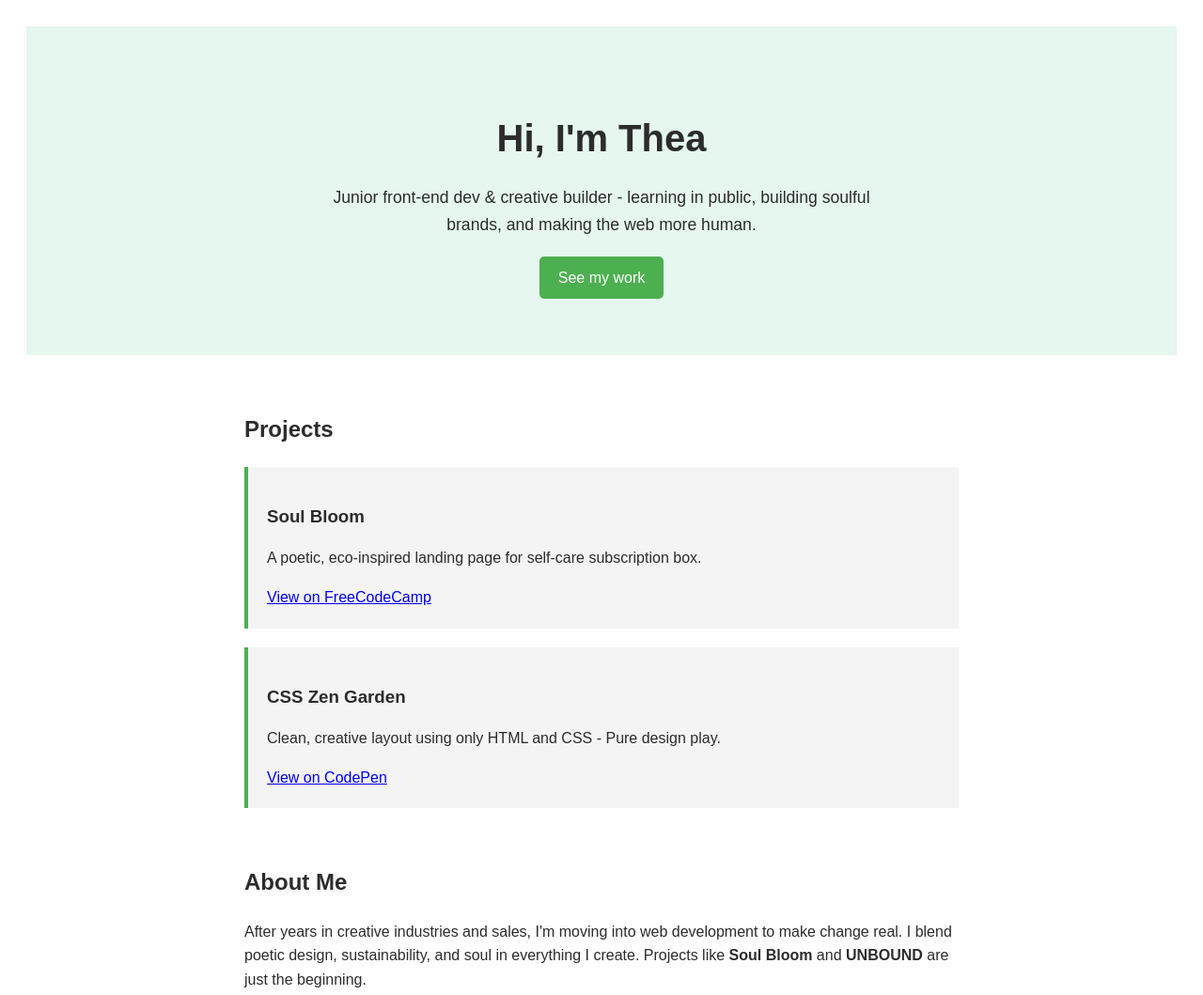
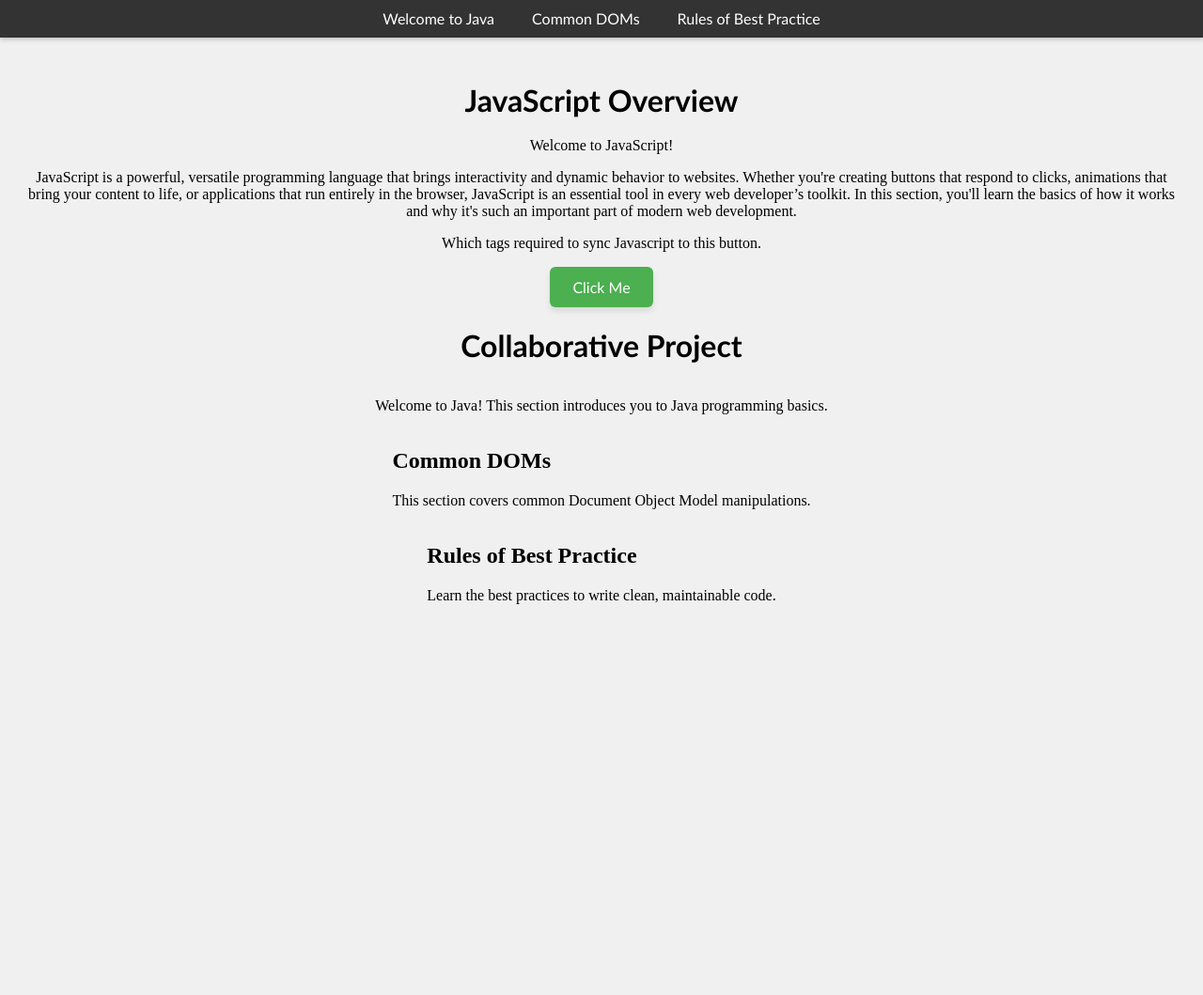
Before and after one commit to th3acarr/Java-Practice, a plain HTML site: page index.html in a window 1280 px wide. Shown: the top 1059 px of the page at 94% size. After the commit the page ends 800 px from the top, so only its background shows below. Drawn offline with Linux system fonts and the light colour scheme.

Commit message:
Add files via upload

```diff
--- a/index.html
+++ b/index.html
@@ -1,43 +1,51 @@
+<!DOCTYPE html>
+<html lang="en" >
+<head>
+  <meta charset="UTF-8">
+  <title>Untitled</title>
+  <link rel="stylesheet" href="./style.css">
 
-<!DOCTYPE html>
+</head>
+<body>
+<!-- partial:index.partial.html -->
 <html lang="en">
-  <head>
-    <meta charset="UTF-8" />
-    <meta name="viewport" content="width=device-width, initial-scale=1.0"/>
-    <title> Thea | Dev Portfolio</title>
-    <link rel="stylesheet" href="style.css" />
-  </head>
+<head>
+  <meta charset="UTF-8">
+  <title>Collaborative Project</title>
+  <link rel="stylesheet" href="style.css">
+</head>
+<body>
+  <nav class="navbar">
+    <ul>
+      <li><a href="#welcome">Welcome to Java</a></li>
+      <li><a href="#common-doms">Common DOMs</a></li>
+      <li><a href="#best-practice">Rules of Best Practice</a></li>
+    </ul>
+  </nav>
+  <section id="welcome">
+  <h1 id="title" class="title" name="title">JavaScript Overview</h1>
+  <p id="description" name="description" class="description">Welcome to JavaScript!</p>
+  <p id="answer-1" name="answer-1">JavaScript is a powerful, versatile programming language that brings interactivity and dynamic behavior to websites. Whether you're creating buttons that respond to clicks, animations that bring your content to life, or applications that run entirely in the browser, JavaScript is an essential tool in every web developer’s toolkit. In this section, you'll learn the basics of how it works and why it's such an important part of modern web development.</p>
+  <p>Which tags required to sync Javascript to this button.</p>
+<button id="myButton">Click Me</button>
+<script src="script.js"></script>
+  </section>
+    <h1 id="title" class="title" name="title">Collaborative Project</h1>
+    <p>Welcome to Java! This section introduces you to Java programming basics.</p>
+  </section>
+
+  <section id="common-doms">
+    <h2 class="section-title">Common DOMs</h2>
+    <p>This section covers common Document Object Model manipulations.</p>
+  </section>
+
+  <section id="best-practice">
+    <h2 class="section-title">Rules of Best Practice</h2>
+    <p>Learn the best practices to write clean, maintainable code.</p>
+  </section>
   </body>
-<header class="hero">
-  <h1>Hi, I'm Thea</h1>
-  <p>Junior front-end dev & creative builder - learning in public, building soulful brands, and making the web more human. </p>
-  <a href=#projects class="cta">See my work</a>
-</header>
-<section id="projects" class="projects">
-  <h2>Projects</h2>
-  <div class="project-card">
-    <h3>Soul Bloom</h3>
-    <p>A poetic, eco-inspired landing page for self-care subscription box. </p>
-    <a href="https://www.freecodecamp.org/learn/2022/responsive-web-design/build-a-product-landing-page-project/build-a-product-landing-page" target="_blank">View on FreeCodeCamp</a>
-  </div>
-  <div class="project-card">
-    <h3>CSS Zen Garden</h3>
-    <p>Clean, creative layout using only HTML and CSS - Pure design play.</p>
-    <a href="https://" tagret="_blank">View on CodePen</a>
-  </div>
-</section>
-<section class="about">
-  <h2>About Me</h2>
-  <p>After years in creative industries and sales, I'm moving into web development to make change real. I blend poetic design, sustainability, and soul in everything I create. Projects like <strong>Soul Bloom</strong> and <strong> UNBOUND </strong> are just the beginning. </p>
-  </section>
-<footer class="contact">
-  <h2>Let's Connect</h2>
-  <p>Email me at: <a href="Theacarr1@icloud.com"> Theacarr1@icloud.com</a></p>
-  <p>
-    <a href="Github username">Github</a> |
-    <a href="codepenusername">CodePen</a> |
-    <a href="linkedinusername">LinkedIn</a>
-  </p>
-</footer>
+<!-- partial -->
+  <script  src="./script.js"></script>
+
 </body>
 </html>
--- /dev/null
+++ b/script.js
@@ -0,0 +1,37 @@
+document.addEventListener('DOMContentLoaded', () => {
+  const navbar = document.querySelector('.navbar');
+
+  setTimeout(() => {
+    navbar.classList.add('show');
+  }, 100); // slight delay for smoother effect
+
+  window.addEventListener('scroll', () => {
+    if (window.scrollY > 20) {
+      navbar.classList.add('scrolled');
+    } else {
+      navbar.classList.remove('scrolled');
+    }
+  });
+});
+
+document.addEventListener("DOMContentLoaded", () => {
+  const title = document.getElementById("title");
+
+  title.style.opacity = 1;
+  title.style.transform = "scale(1)";
+  title.style.transition = "opacity 0.5s ease, transform 0.5s ease";
+
+  function animateTitle() {
+
+    title.style.opacity = 0.5;
+    title.style.transform = "scale(0.9)";
+
+
+    setTimeout(() => {
+      title.style.opacity = 1;
+      title.style.transform = "scale(1)";
+    }, 500); // Match the transition duration
+  }
+
+  setInterval(animateTitle, 3000);
+});
--- a/style.css
+++ b/style.css
@@ -1,66 +1,97 @@
-* {
-  magin: 0;
+.navbar {
+  width: 100%;
+  background-color: #333;
+  position: fixed;
+  top: 0;
+  left: 0;
+  z-index: 1000;
+  padding: 10px 0;
+  box-shadow: 0 2px 5px rgba(0, 0, 0, 0.2);
+}
+
+.navbar ul {
+  list-style-type: none;
+  display: flex;
+  justify-content: center;
+  margin: 0;
   padding: 0;
-  box-sizing: border-box;
 }
-body {
-  font-family: 'Arial', sans-serif;
-  line-height: 1.6;
-  color: #2c2c2c;
-  background-color: #fefefe;
-  padding: 20px;
+
+.navbar li {
+  margin: 0 20px;
 }
-.hero {
-  text-align: center;
-  padding: 60px 20px;
-  background: #e5f7ee;
-}
-.hero h1 {
-  font-size: 2.5rem;
-  margin-bottom: 10px;
-}
-.hero p {
-  font-size: 1.1rem;
-  margin-bottom: 20px;
-  max-width: 600px;
-  margin-left: auto;
-  margin-right: auto;
-}
-.cta {
-  display: inline-block;
-  padding: 10px 20px;
-  background: #4caf50;
+
+.navbar a {
   color: white;
   text-decoration: none;
-  border-decoration: none;
-  border-radius: 5px;
+  font-family: 'Trebuchet MS', sans-serif;
+  font-size: 1rem;
+  transition: color 0.3s ease;
 }
-.projects, .about, .contact {
-  max-width: 800px;
-  margin: 60px auto;
- padding: 0 20px;
+
+.navbar a:hover {
+  color: #4CAF50;
 }
-.projects h2, .about h2, .contact h2 {
-  margin-bottom: 20px;
+
+.navbar {
+  opacity: 0;
+  transform: translateY(-20px);
+  transition: opacity 0.6s ease, transform 0.6s ease, padding 0.3s ease;
 }
-.project-card {
-  background: #f4f4f4;
-  padding: 20px;
-  margin-bottom: 20px;
-  border-left: 4px solid #4caf50;
+
+.navbar.show {
+  opacity: 1;
+  transform: translateY(0);
 }
-.project-card h3 {
-  margin-bottom: 10px;
+
+.navbar.scrolled {
+  padding: 5px 0;
+  box-shadow: 0 4px 10px rgba(0, 0, 0, 0.2);
+  background-color: #222;
 }
-footer a {
-  color: 4caf50;
-  text-decoration: none;
+
+body {
+      display: flex;
+      flex-direction: column;
+      justify-content: center;
+      align-items: center;
+      margin: 0;
+      background-color: #f0f0f0;
+     padding: 30px;
+     padding-top: 60px;
+     box-sizing: border-box;
+
+    }
+
+    .title {
+      text-align: center;
+      font-family: 'Trebuchet MS', sans-serif;
+      font-size: 2rem;
+      margin-bottom: 20px;
+    }
+
+    button {
+      background-color: #4CAF50;
+      color: white;
+      padding: 12px 24px;
+      border: none;
+      border-radius: 6px;
+      font-size: 16px;
+      font-family: 'Trebuchet MS', sans-serif;
+      cursor: pointer;
+      transition: background-color 0.3s ease, transform 0.2s ease;
+      box-shadow: 0 4px 6px rgba(0, 0, 0, 0.1);
+      display: inline-block;
+    }
+
+    button:hover {
+      background-color: #45a049;
+      transform: scale(1.05);
+    }
+
+    button:active {
+      transform: scale(0.97);
 }
-footer a:hover {
-  text-decoration: underline;
-}
-@media (max-width: 600px) {
-  .hero h1 {
-    font-size: 2rem;
-  }
-}
+
+#welcome {
+  text-align: center;
```
